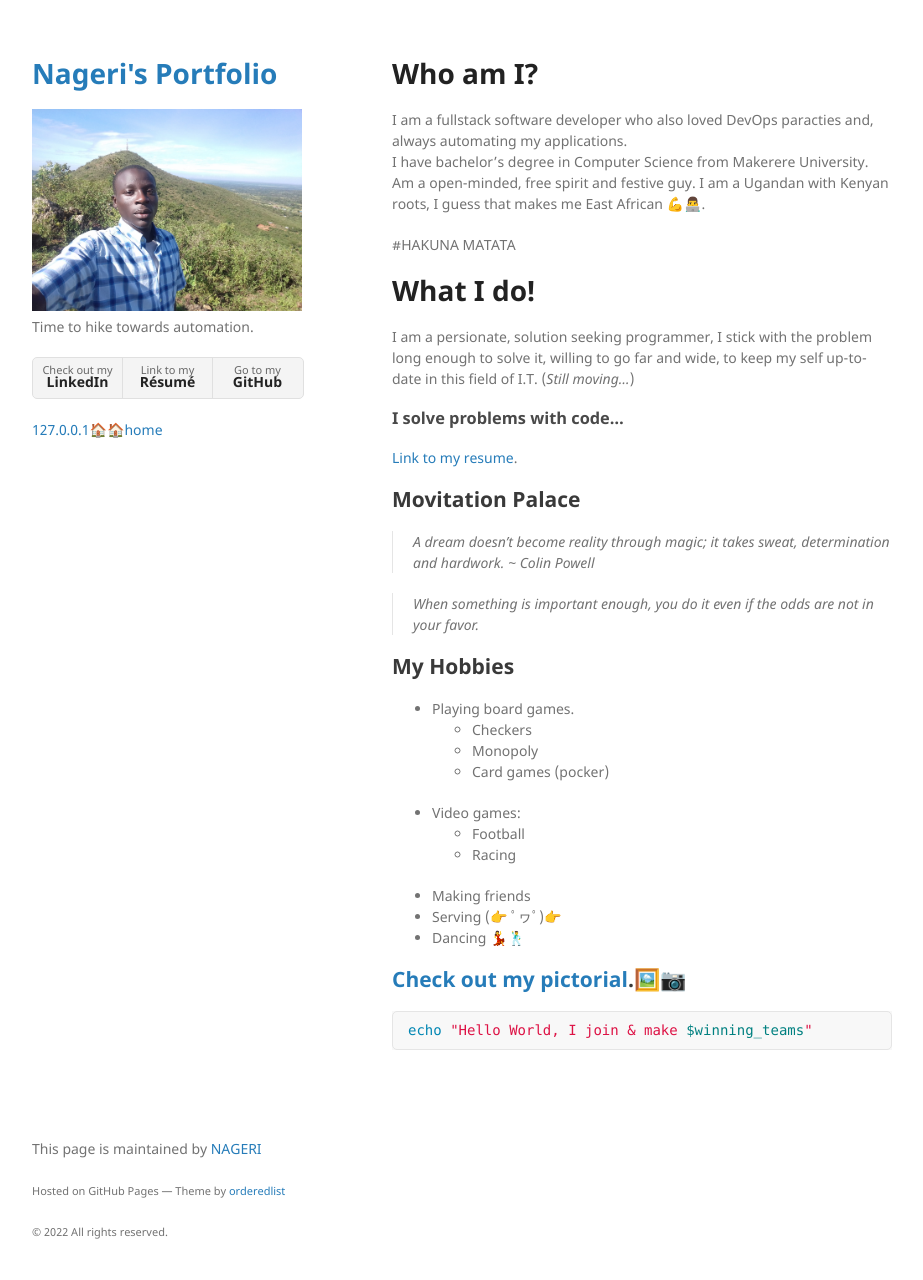
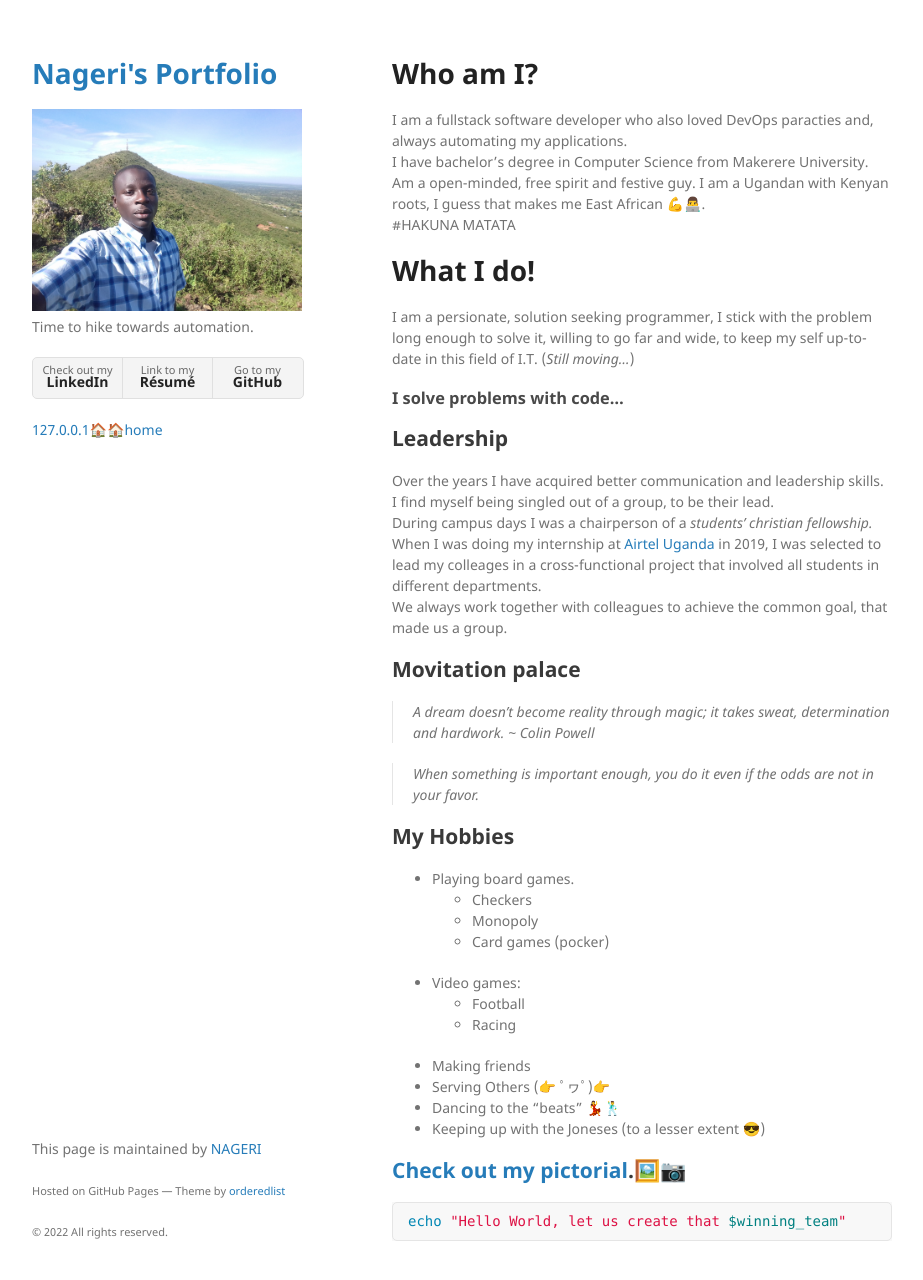
Before and after one commit to NAGERI/nageri, a Jekyll site: the page built from index.md, in a window 1280 px wide and 1311 px high. Shown: the top 1280 px of the window, without its empty margins (178-1101 px from the left). Built offline with Jekyll 4.4.1, drawn with Linux system fonts in a browser that asks for light colours.

Commit message:
Pics, assets, 404 page

````diff
--- a/_layouts/default.html
+++ b/_layouts/default.html
@@ -10,6 +10,10 @@
     <!--[if lt IE 9]>
     <script src="https://cdnjs.cloudflare.com/ajax/libs/html5shiv/3.7.3/html5shiv.min.js"></script>
     <![endif]-->
+    <link rel="apple-touch-icon" sizes="180x180" href="./assets/favicon/apple-touch-icon.png">
+    <link rel="icon" type="image/png" sizes="32x32" href="./assets/favicon//favicon-32x32.png">
+    <link rel="icon" type="image/png" sizes="16x16" href="./assets/favicon//favicon-16x16.png">
+    <link rel="manifest" href="./assets/favicon//site.webmanifest">
     {% include head-custom.html %}
   </head>
   <body>
--- a/index.md
+++ b/index.md
@@ -9,7 +9,6 @@
 I have bachelor's degree in Computer Science from Makerere University.
 Am a open-minded, free spirit and festive guy.
 I am a Ugandan with Kenyan roots, I guess that makes me East African 💪👨‍💻.
-
 #HAKUNA MATATA
 
 # **What I do!**
@@ -19,9 +18,16 @@
 
 ### I solve problems with code...
 
-[Link to my resume](https://docs.google.com/document/d/10HeyesHoyhFaxNfuPZ4YnSkg9HwXeXDTG9gxdfNACTQ/edit#heading=h.jpv9v4b642w5).
+## Leadership
 
-## Movitation Palace
+Over the years I have acquired better communication and leadership skills. I find myself being singled out of a group, to be their lead.
+During campus days I was a chairperson of a _students' christian fellowship._
+When I was doing my internship at [Airtel Uganda](https://www.airtel.co.ug/) in 2019, I was selected to lead my colleages in a cross-functional project that involved all students in different departments.
+We always work together with colleagues to achieve the common goal, that made us a group.
+
+<!-- Include the leadership pics @ airtel -->
+
+## Movitation palace
 
 > A dream doesn't become reality through magic; it takes sweat, determination and hardwork.
 > ~ _Colin Powell_
@@ -38,11 +44,12 @@
   - Football
   - Racing
 - Making friends
-- Serving (👉 ﾟヮﾟ)👉
-- Dancing 💃🕺
+- Serving Others (👉 ﾟヮﾟ)👉
+- Dancing to the "beats" 💃🕺
+- Keeping up with the Joneses (to a lesser extent 😎)
 
-## [Check out my pictorial](./another-page.html).🖼️📷
+## [Check out my pictorial](./pictorial.html).🖼️📷
 
 ```sh
-echo "Hello World, I join & make $winning_teams"
+echo "Hello World, let us create that $winning_team"
 ```
````
Also changed, not shown: other parts of _layouts/default.html (+1 -1 lines), 404.html (added, +104 -0 lines), another-page.md (+9 -5 lines), assets/favicon/android-chrome-192x192.png (added), assets/favicon/android-chrome-512x512.png (added), assets/favicon/apple-touch-icon.png (added), assets/favicon/favicon-16x16.png (added), assets/favicon/favicon-32x32.png (added), assets/favicon/favicon.ico (added), assets/favicon/site.webmanifest (added), 1 other file.
